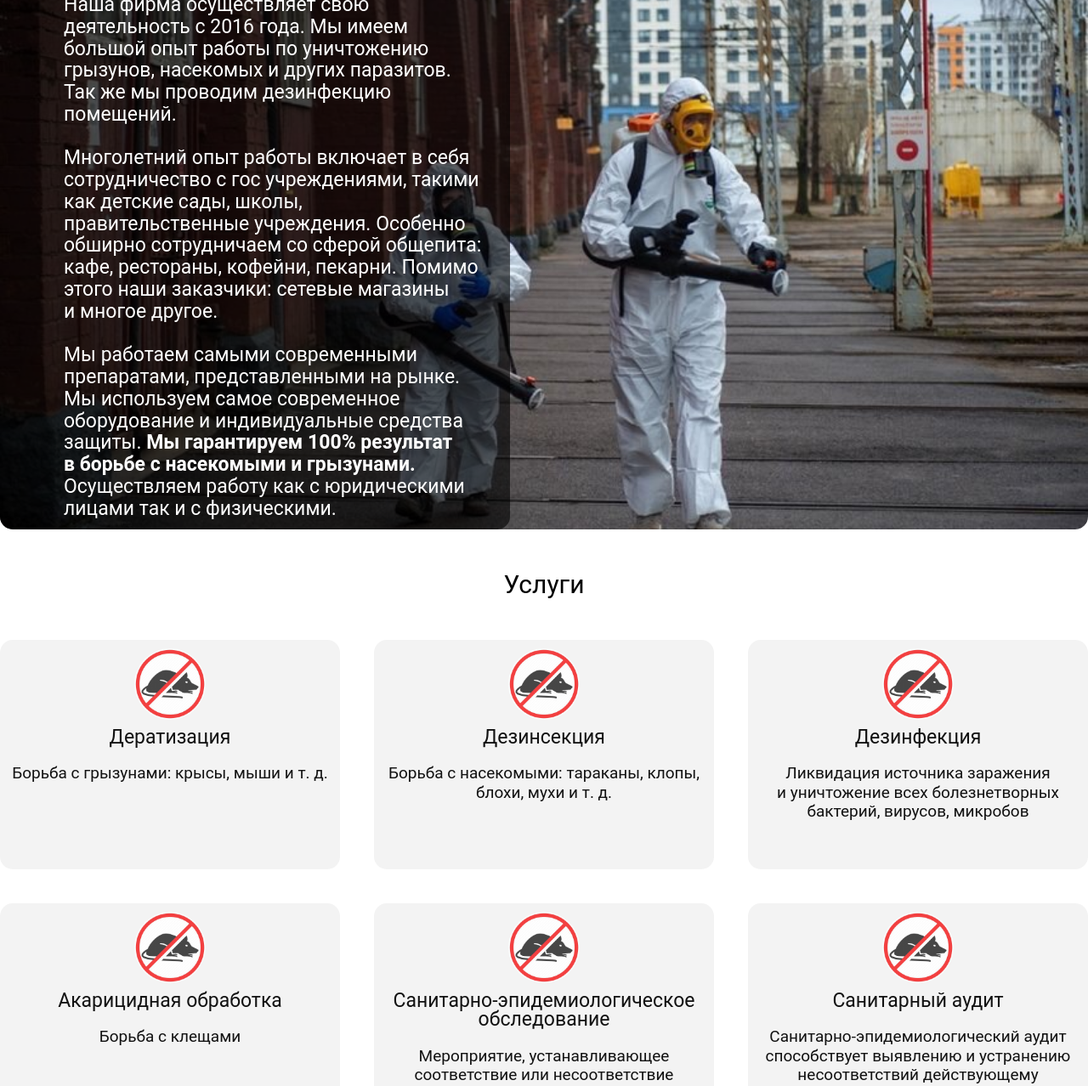
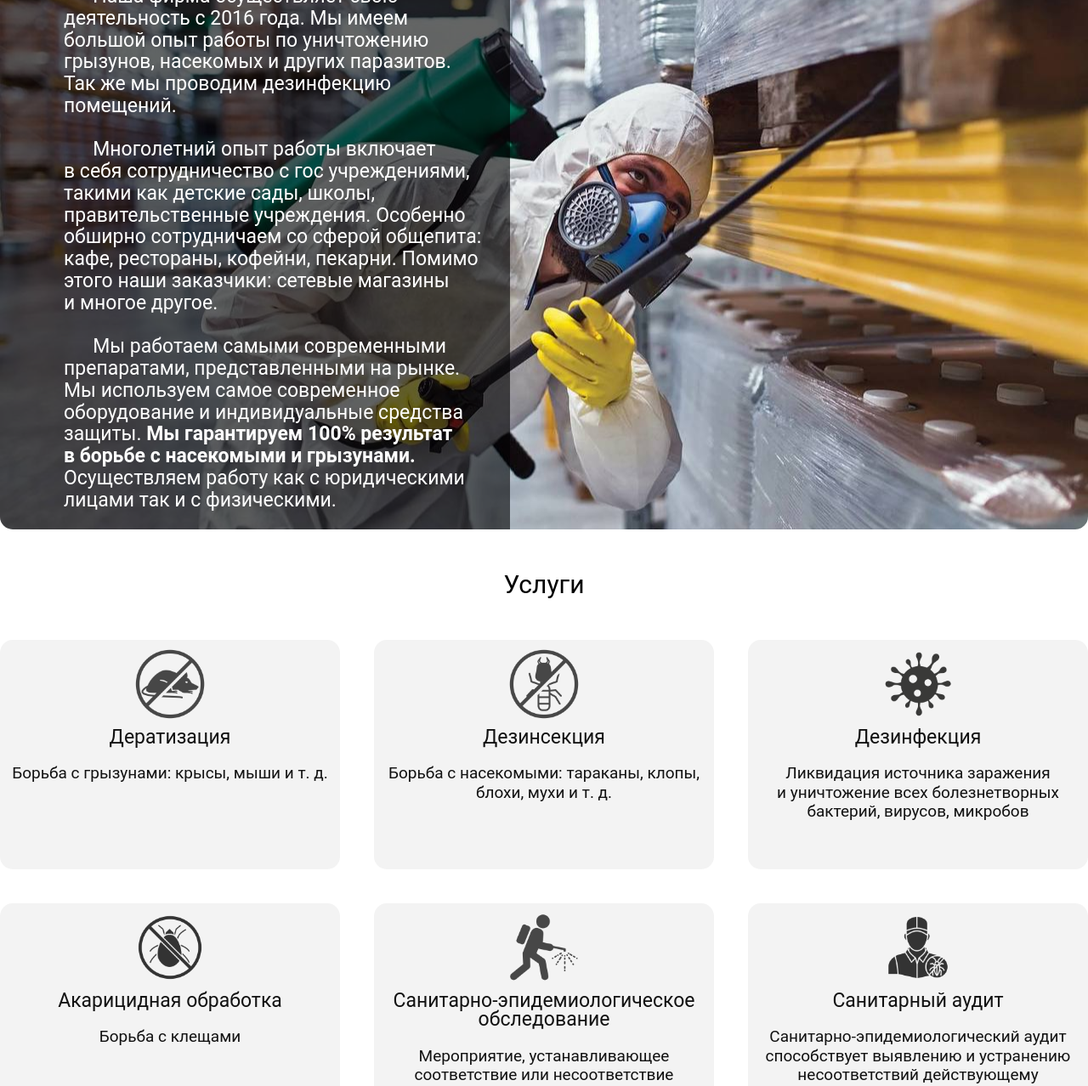
Before and after one commit to trewstaples/pest-busters, a website: page index.html in a window 1280 px wide. Shown: the part 187-1465 px from the top of the page at 85% size. Drawn offline with nearby package versions, Linux system fonts and the light colour scheme.

Commit message:
Change first screen picture

```diff
--- a/index.html
+++ b/index.html
@@ -42,11 +42,11 @@
                 </nav>
               </div>
 
-              <div class="header-callback__wrap">
+              <!--   <div class="header-callback__wrap">
                 <div class="header-callback">
                   <a href="#" class="header-callback__href">Кнопка обратного звонка</a>
                 </div>
-              </div>
+              </div> -->
             </div>
           </div>
         </div>
@@ -58,16 +58,17 @@
             <div class="first-screen__info flex">
               <h1 class="about-heading">О нас</h1>
               <p class="first-screen__text">
-                Наша фирма осуществляет свою деятельность с&nbsp;2016 года. Мы&nbsp;имеем большой опыт работы по&nbsp;уничтожению грызунов, насекомых
-                и&nbsp;других паразитов. Так&nbsp;же мы&nbsp;проводим дезинфекцию помещений. <br />
+                &nbsp; &nbsp; &nbsp; Наша фирма осуществляет свою деятельность с&nbsp;2016 года. Мы&nbsp;имеем большой опыт работы по&nbsp;уничтожению
+                грызунов, насекомых и&nbsp;других паразитов. Так&nbsp;же мы&nbsp;проводим дезинфекцию помещений. <br />
                 <br />
-                Многолетний опыт работы включает в&nbsp;себя сотрудничество с&nbsp;гос учреждениями, такими как детские сады, школы, правительственные
-                учреждения. Особенно обширно сотрудничаем со&nbsp;сферой общепита: кафе, рестораны, кофейни, пекарни. Помимо этого наши заказчики:
-                сетевые магазины и&nbsp;многое другое.
+                &nbsp; &nbsp; &nbsp; Многолетний опыт работы включает в&nbsp;себя сотрудничество с&nbsp;гос учреждениями, такими как детские сады,
+                школы, правительственные учреждения. Особенно обширно сотрудничаем со&nbsp;сферой общепита: кафе, рестораны, кофейни, пекарни. Помимо
+                этого наши заказчики: сетевые магазины и&nbsp;многое другое.
                 <br />
                 <br />
-                Мы&nbsp;работаем самыми современными препаратами, представленными на&nbsp;рынке. Мы&nbsp;используем самое современное оборудование
-                и&nbsp;индивидуальные средства защиты. <b>Мы&nbsp;гарантируем 100% результат в&nbsp;борьбе с&nbsp;насекомыми и&nbsp;грызунами.</b>
+                &nbsp; &nbsp; &nbsp; Мы&nbsp;работаем самыми современными препаратами, представленными на&nbsp;рынке. Мы&nbsp;используем самое
+                современное оборудование и&nbsp;индивидуальные средства защиты.
+                <b>Мы&nbsp;гарантируем 100% результат в&nbsp;борьбе с&nbsp;насекомыми и&nbsp;грызунами.</b>
                 Осуществляем работу как с&nbsp;юридическими лицами так и&nbsp;с&nbsp;физическими.
               </p>
             </div>
@@ -85,7 +86,7 @@
               <li class="services-list__item">
                 <div class="services-item__wrap">
                   <div class="services-item__heading">
-                    <img src="./public/img/icons/mouse.jpg" alt="Иконка мыши" class="services-list__item-icon" />
+                    <img src="./public/img/icons/rat.png" alt="Иконка мыши" class="services-list__item-icon" />
                     <h3 class="services-item__heading-text">Дератизация <br /></h3>
                   </div>
                   <span class="services-list__item-description">Борьба с&nbsp;грызунами: крысы, мыши <nobr>и т. д.</nobr></span>
@@ -94,7 +95,7 @@
               <li class="services-list__item">
                 <div class="services-item__wrap">
                   <div class="services-item__heading">
-                    <img src="./public/img/icons/mouse.jpg" alt="Иконка насекомых" class="services-list__item-icon" />
+                    <img src="./public/img/icons/insect.png" alt="Иконка насекомых" class="services-list__item-icon" />
                     <h3 class="services-item__heading-text">Дезинсекция <br /></h3>
                   </div>
                   <span class="services-list__item-description">Борьба с&nbsp;насекомыми: тараканы, клопы, блохи, мухи <nobr>и т. д.</nobr></span>
@@ -103,7 +104,7 @@
               <li class="services-list__item">
                 <div class="services-item__wrap">
                   <div class="services-item__heading">
-                    <img src="./public/img/icons/mouse.jpg" alt="Иконка бактерии" class="services-list__item-icon" />
+                    <img src="./public/img/icons/bacterium.png" alt="Иконка бактерии" class="services-list__item-icon" />
                     <h3 class="services-item__heading-text">Дезинфекция <br /></h3>
                   </div>
                   <span class="services-list__item-description">
@@ -114,7 +115,7 @@
               <li class="services-list__item">
                 <div class="services-item__wrap">
                   <div class="services-item__heading">
-                    <img src="./public/img/icons/mouse.jpg" alt="Иконка клеща" class="services-list__item-icon" />
+                    <img src="./public/img/icons/mite.png" alt="Иконка клеща" class="services-list__item-icon" />
                     <h3 class="services-item__heading-text">Акарицидная обработка <br /></h3>
                   </div>
                   <span class="services-list__item-description">Борьба с&nbsp;клещами</span>
@@ -123,7 +124,7 @@
               <li class="services-list__item">
                 <div class="services-item__wrap">
                   <div class="services-item__heading">
-                    <img src="./public/img/icons/mouse.jpg" alt="Иконка обработки" class="services-list__item-icon" />
+                    <img src="./public/img/icons/research.png" alt="Иконка обработки" class="services-list__item-icon" />
                     <h3 class="services-item__heading-text">Санитарно-эпидемиологическое обследование <br /></h3>
                   </div>
                   <span class="services-list__item-description">
@@ -135,7 +136,7 @@
               <li class="services-list__item">
                 <div class="services-item__wrap">
                   <div class="services-item__heading">
-                    <img src="./public/img/icons/mouse.jpg" alt="Иконка аудита" class="services-list__item-icon" />
+                    <img src="./public/img/icons/audit.png" alt="Иконка аудита" class="services-list__item-icon" />
                     <h3 class="services-item__heading-text">Санитарный аудит</h3>
                   </div>
                   <span class="services-list__item-description">
@@ -327,7 +328,7 @@
               </div>
               <div class="swiper-slide">
                 <div class="portfolio-photo__wrap">
-                  <img src="./public/img/des-8.jpg" alt="Фото работ" class="portfolio-photo" />
+                  <img src="./public/img/des-about.jpeg" alt="Фото работ" class="portfolio-photo" />
                 </div>
               </div>
               <div class="swiper-slide">
@@ -335,7 +336,11 @@
                   <img src="./public/img/des-7.jpg" alt="Фото работ" class="portfolio-photo" />
                 </div>
               </div>
-
+              <div class="swiper-slide">
+                <div class="portfolio-photo__wrap">
+                  <img src="./public/img/des-8.jpg" alt="Фото работ" class="portfolio-photo" />
+                </div>
+              </div>
               <div class="swiper-slide">
                 <div class="portfolio-photo__wrap">
                   <img src="./public/img/des-11.jpg" alt="Фото работ" class="portfolio-photo" />
@@ -412,7 +417,7 @@
             <div class="footer-contacts__wrap footer__item">
               <h3 class="footer-heading">Контакты</h3>
               <ul class="footer-contacts flex">
-                <li class="footer-contacts__item">+7 (950) 012-93-22</li>
+                <li class="footer-contacts__item"><a href="tel:+79500129322" style="color: white">+7 (950) 012-93-22</a></li>
                 <li class="footer-contacts__item">г.Санкт-Петербург</li>
                 <li class="footer-contacts__item">d3dezinfektor@mail.ru</li>
               </ul>
--- a/public/css/about-page.css
+++ b/public/css/about-page.css
@@ -37,7 +37,7 @@
 
 .menu-list {
   margin: 0 0 0 20px;
-  gap: 40px;
+  gap: 100px;
 }
 
 .menu-list__item {
@@ -56,6 +56,7 @@
 }
 
 .menu-list__item-href {
+  font-family: Roboto, sans-serif;
   color: white;
 }
 
@@ -86,7 +87,7 @@
 /* FIRST SCREEN */
 
 .first-screen {
-  background: url('../img/des-about.jpeg') center no-repeat;
+  background: url('../img/des-7.jpg') center no-repeat;
   background-size: cover;
   justify-content: flex-start;
   border-radius: 0 0 15px 15px;
@@ -114,13 +115,13 @@
 
   color: white;
   background: rgba(0, 0, 0, 0.6);
-  border-radius: 0 0 15px 15px;
+  border-radius: 0 0 0 15px;
 }
 
 .first-screen__text {
   max-width: 500px;
   max-height: 500px;
-  margin: 0 0px 100px 50px;
+  margin: 0 0 120px 50px;
 
   font-family: Roboto, sans-serif;
   font-size: 23px;
@@ -129,4 +130,5 @@
   text-align: left;
 
   color: white;
+  /* text-indent: 30px; */
 }
--- a/public/css/services.css
+++ b/public/css/services.css
@@ -37,7 +37,7 @@
 .services-list__item-icon {
   max-width: 84px;
   max-height: 94px;
-  border-radius: 50%;
+  /* border-radius: 50%; */
 }
 
 .services-item__wrap {
```
Also changed, not shown: public/img/icons/audit.png (added), public/img/icons/bacterium.jpg (deleted), public/img/icons/bacterium.png (added), public/img/icons/busterman.jpg (deleted), public/img/icons/insect.png (added), public/img/icons/insects.jpg (deleted), public/img/icons/mite.png (added), public/img/icons/mouse.jpg (deleted), public/img/icons/rat.png (added), public/img/icons/research.png (added), public/img/icons/treatment.jpg (deleted).
